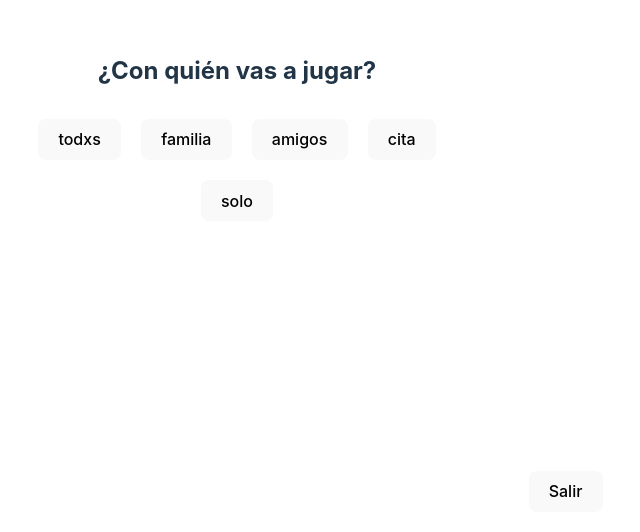
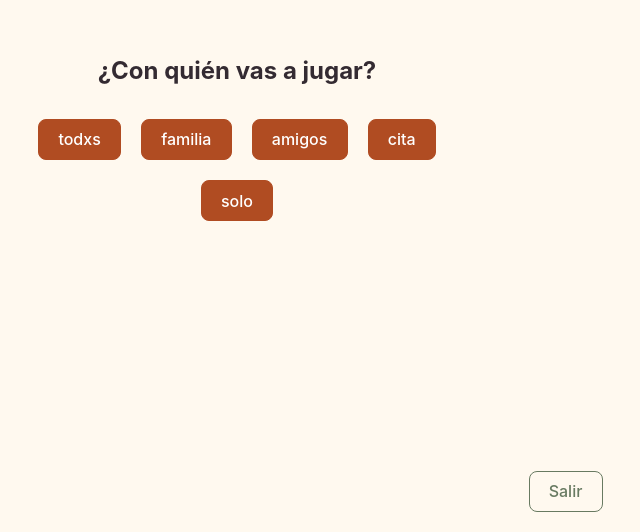
Before and after one commit to interconectados/front-interconectados-vite, a React (Vite) app: page /category in a window 1280 px wide. Shown: the part 268-800 px from the top of the page, without its empty margins (403-1043 px from the left). Built offline with nearby package versions, Linux system fonts and the light colour scheme.

Commit message:
ajustes styles

```diff
--- a/src/components/Category.jsx
+++ b/src/components/Category.jsx
@@ -18,7 +18,7 @@ function Category() {
         </button>
       ))}
        <footer>
-        <button onClick={() => navigate('/')}>Salir</button>
+        <button className='btn out' onClick={() => navigate('/')}>Salir</button>
       </footer>
     </div>
   );
--- a/src/components/Game.jsx
+++ b/src/components/Game.jsx
@@ -173,7 +173,7 @@ function Game() {
         </div>
       )}
        <footer>
-        <button onClick={() => navigate('/')}>Salir</button>
+        <button className='btn out' onClick={() => navigate('/')}>Salir</button>
 
       </footer>
     </div>
--- a/src/components/Welcome.jsx
+++ b/src/components/Welcome.jsx
@@ -1,5 +1,7 @@
 import React from "react";
 import { useNavigate } from "react-router-dom";
+import logo from "/logo.png"
+
 
 function Welcome() {
   const navigate = useNavigate();
@@ -14,7 +16,8 @@ function Welcome() {
 
   return (
     <div className="welcome">
-      <h2 className="mb-0">Interconectados_ok</h2>
+      <img src={logo} alt="logo interconectados" style={{width: "100px"}}/>
+      {/* <h2 className="mb-0">Interconectados_ok</h2> */}
       <h4>El juego</h4>
       <button onClick={startGame}>Comenzar partida</button>
       <button onClick={chooseCategory}>Elegir categoría</button>
--- a/src/index.css
+++ b/src/index.css
@@ -2,9 +2,8 @@
   font-family: Inter, system-ui, Avenir, Helvetica, Arial, sans-serif;
   line-height: 1.5;
   font-weight: 400;
-
   color-scheme: light dark;
-  color: #242424;
+  color: #B04C22;
   background-color: #242424;
 
   font-synthesis: none;
@@ -30,7 +29,7 @@ body {
   min-height: 100vh;
   width: 100vw;
   justify-content: center;
-  background-color: white;
+  background-color: #fff9ef;
 }
 
 h1 {
@@ -59,13 +58,25 @@ button:focus-visible {
 
 @media (prefers-color-scheme: light) {
   :root {
-    color: #213547;
-    background-color: #ffffff;
+    color: #342B32;
+    background-color: #fff9ef;
   }
   a:hover {
     color: #747bff;
   }
   button {
-    background-color: #f9f9f9;
+    background-color: #B04C22;
+    border: solid 1px #B04C22;
+    color: white;
   }
+  button.btn.no{
+background-color: transparent;
+border: solid 1px #B04C22;
+color: #B04C22;
+  }
+  button.btn.out{
+    background-color: transparent;
+    border: solid 1px #687A61;
+    color: #687A61;
+      }
 }
```
Also changed, not shown: public/logo.png (added).
